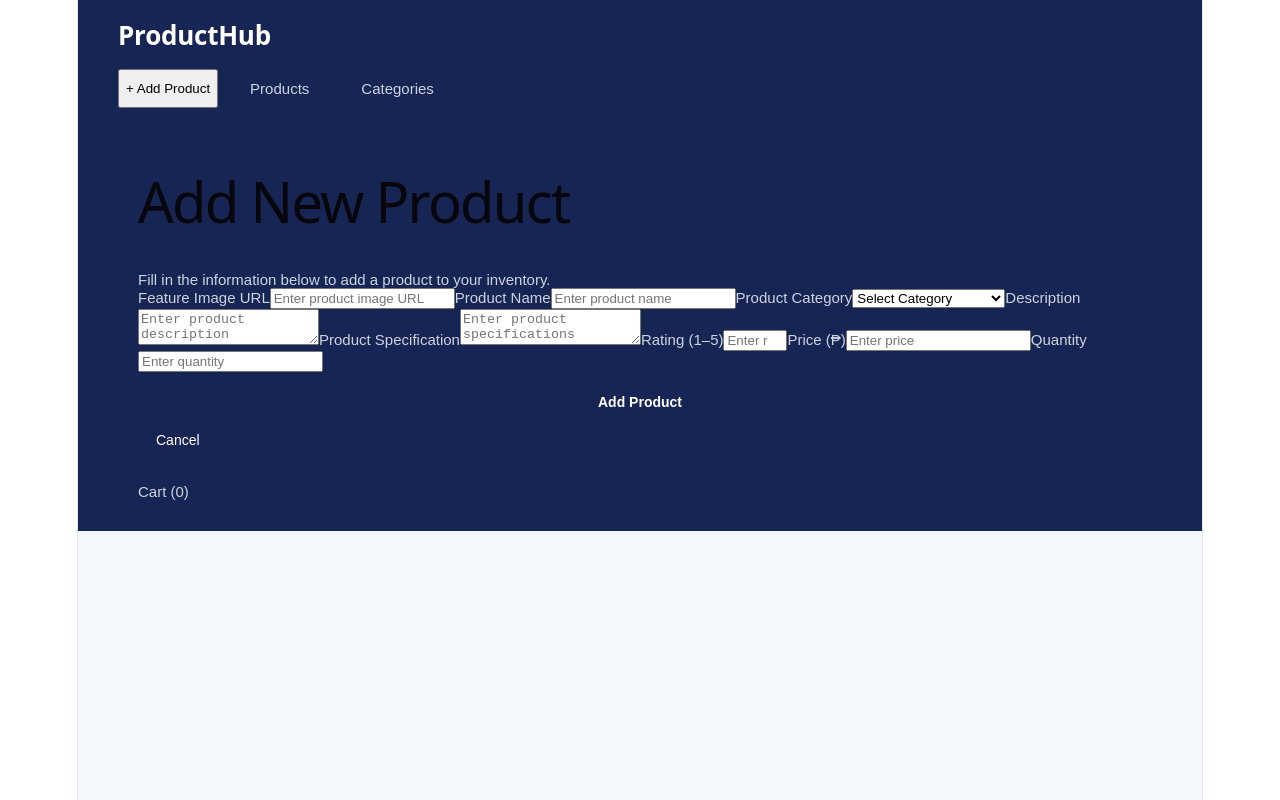
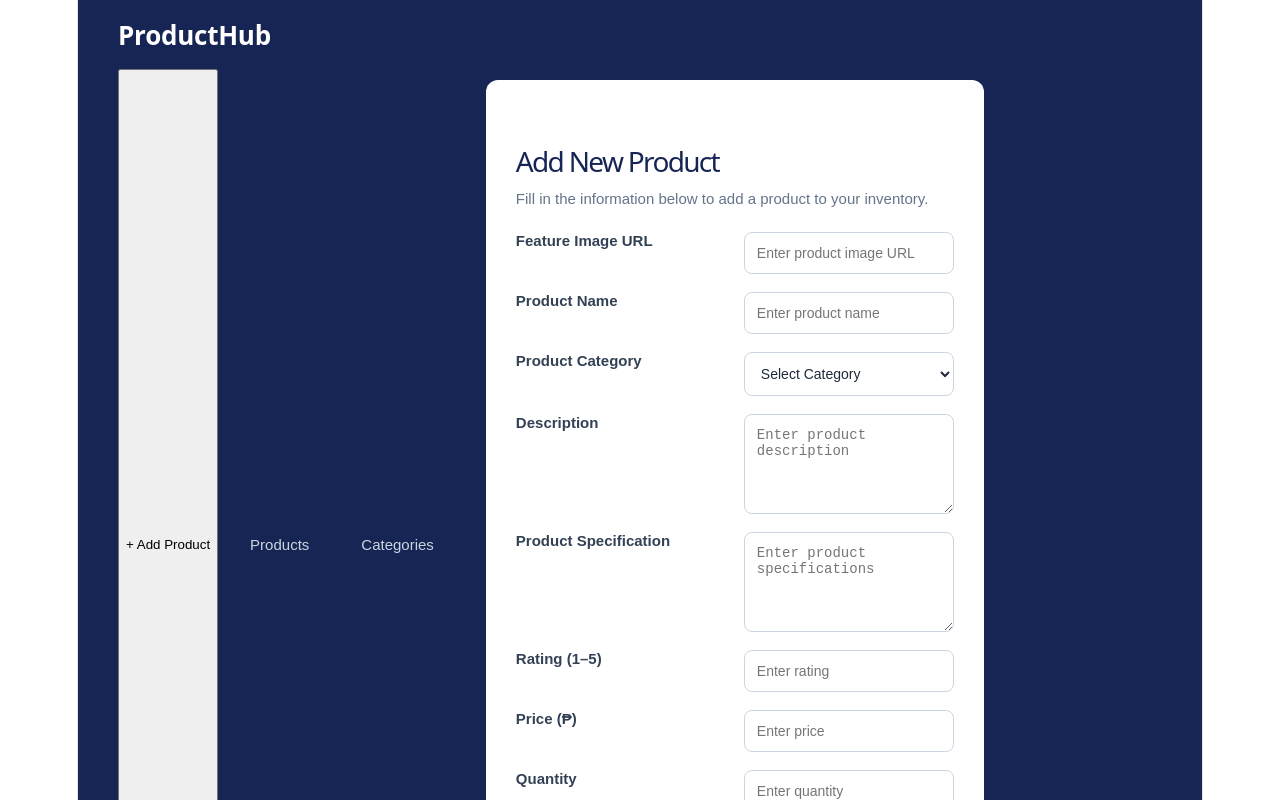
Before and after one commit to ravenpresado/Product-Management-App-, a React (Vite) app: page / in a window 1280 px wide. Both pictures are taken after a click on the button "+ Add Product". Shown: the top 800 px of the page. Built offline with nearby package versions, Linux system fonts and the light colour scheme.

Commit message:
Style add product form layout

```diff
--- a/src/App.css
+++ b/src/App.css
@@ -691,3 +691,94 @@
     font-size: 24px;
   }
 }
+
+/* Add Product Form */
+.add-product-page {
+  background: #ffffff;
+  padding: 30px;
+  border-radius: 12px;
+  color: #172554;
+}
+
+.add-product-page h1 {
+  font-size: 28px;
+  margin-bottom: 10px;
+  color: #172554;
+}
+
+.add-product-page > p {
+  color: #64748b;
+  margin-bottom: 25px;
+}
+
+.add-product-form {
+  display: grid;
+  grid-template-columns: repeat(2, 1fr);
+  gap: 18px;
+}
+
+.add-product-form label {
+  display: block;
+  font-weight: 600;
+  color: #334155;
+  margin-bottom: 6px;
+}
+
+.add-product-form input,
+.add-product-form select,
+.add-product-form textarea {
+  width: 100%;
+  box-sizing: border-box;
+  padding: 12px;
+  border: 1px solid #cbd5e1;
+  border-radius: 8px;
+  font-size: 14px;
+  background: #ffffff;
+  color: #1e293b;
+}
+
+.add-product-form textarea {
+  min-height: 100px;
+  resize: vertical;
+}
+
+.add-product-form input:focus,
+.add-product-form select:focus,
+.add-product-form textarea:focus {
+  outline: none;
+  border-color: #2563eb;
+  box-shadow: 0 0 0 3px rgba(37, 99, 235, 0.12);
+}
+
+.add-product-form button {
+  padding: 12px 18px;
+  border: none;
+  border-radius: 8px;
+  cursor: pointer;
+  font-weight: 600;
+}
+
+.add-product-form .add-to-cart-btn {
+  grid-column: 1 / -1;
+  background: #172554;
+  color: white;
+}
+
+.add-product-form .back-to-products-btn {
+  background: #e2e8f0;
+  color: #172554;
+}
+
+.add-product-form button:hover {
+  opacity: 0.9;
+}
+
+@media (max-width: 700px) {
+  .add-product-form {
+    grid-template-columns: 1fr;
+  }
+
+  .add-product-form .add-to-cart-btn {
+    grid-column: auto;
+  }
+}
```
